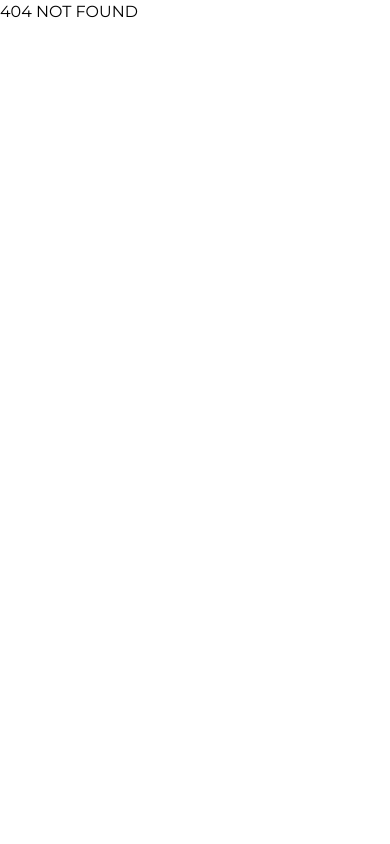
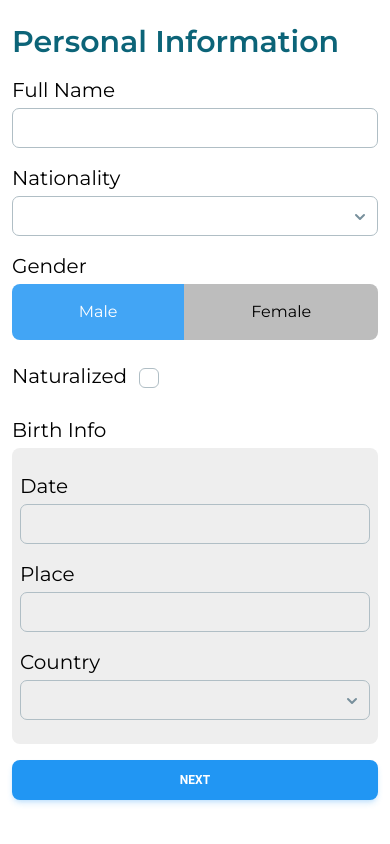
Before and after one commit to Nipun-Milinda/S2Nx_ExploreLanka, a Next.js app in the folder explorelanka/: page /mobile in a window 390 px wide. Before the commit this address had no page. Built offline with nearby package versions, Linux system fonts and the light colour scheme.

Commit message:
initialized mobile ui

```diff
--- /dev/null
+++ b/explorelanka/app/mobile/layout.tsx
@@ -0,0 +1,9 @@
+export default function Layout ({
+    children,
+}: Readonly<{children: React.ReactNode}>) {
+    return (
+        <div>
+            {children}
+        </div>
+    )
+}
--- /dev/null
+++ b/explorelanka/app/mobile/page.tsx
@@ -0,0 +1,65 @@
+"use client";
+
+import React from 'react'
+import MobileTextInput from '@/components/mobileTextInput'
+import MobileSelect from '@/components/mobileSelect'
+import { Checkbox, Button } from "@material-tailwind/react";
+
+const nationalities = [
+  { value: 'lk', label: 'Sri Lankan' },
+  { value: 'us', label: 'American' },
+  { value: 'uk', label: 'British' },
+]
+
+const countries = [
+  { value: 'lk', label: 'Sri Lanka' },
+  { value: 'us', label: 'USA' },
+  { value: 'uk', label: 'UK' },
+]
+
+const page = () => {
+  return (
+    <div className='w-full px-3 my-6'>
+      <p className="text-3xl font-semibold text-oceanBlue">Personal Information</p>
+
+      <MobileTextInput label="Full Name" />
+
+      <MobileSelect label="Nationality" options={nationalities} />
+
+      <div className='w-full my-4'>
+        <p className='text-xl mb-1'>Gender</p>
+        <div className='flex'>
+          <div className='bg-blue-400 text-white rounded-l-lg p-4 text-center grow'>
+            Male
+          </div>
+          <div className='bg-gray-400 rounded-r-lg p-4 text-center grow'>
+            Female
+          </div>
+        </div>
+      </div>
+
+      <div className='w-full my-4 flex items-center'>
+        <p className='text-xl mb-1'>Naturalized</p>
+        <Checkbox />
+      </div>
+
+      <div className='w-full my-4'>
+        <p className='text-xl mb-1'>Birth Info</p>
+        <div className='w-full bg-gray-200 px-2 py-2 rounded-lg'>
+          <MobileTextInput label="Date" />
+          <MobileTextInput label="Place" />
+          <MobileSelect label="Country" options={countries} />
+        </div>
+      </div>
+
+      <div className='w-full my-4'>
+        <Button color="blue" fullWidth>
+          Next
+        </Button>
+      </div>
+
+    </div>
+  )
+}
+
+export default page
--- /dev/null
+++ b/explorelanka/components/mobileSelect.tsx
@@ -0,0 +1,37 @@
+"use client";
+
+import React from 'react';
+import { Select, Option } from "@material-tailwind/react";
+
+interface Option {
+  value: string;
+  label: string;
+}
+
+interface MobileSelectProps {
+  options: Option[],
+  label: string
+}
+
+const MobileSelect: React.FC<MobileSelectProps> = (props) => {
+  // Implement your component logic here
+
+  return (
+    <div className="w-full my-4">
+        <p className='text-xl mb-1'>{props.label}</p>
+        <Select
+          containerProps={{ className:'bg-black/10 rounded-[7px]'}}
+          labelProps={{
+            className: "before:mr-0 after:ml-0",
+          }}
+        >
+          {props.options.map((option, index) => (
+            <Option key={index} value={option.value}>{option.label}</Option>
+          ))}
+
+        </Select>
+    </div>
+  );
+};
+
+export default MobileSelect;
--- /dev/null
+++ b/explorelanka/components/mobileTextInput.tsx
@@ -0,0 +1,26 @@
+"use client";
+
+import React from 'react';
+import { Input } from "@material-tailwind/react";
+
+interface MobileTextInputProps {
+  label: string;
+}
+
+const MobileTextInput: React.FC<MobileTextInputProps> = (props) => {
+  // Implement your component logic here
+
+  return (
+    <div className="w-full my-4">
+        <p className='text-xl mb-1'>{props.label}</p>
+        <Input
+          containerProps={{ className:'bg-black/10 rounded-[7px]'}}
+          labelProps={{
+            className: "before:mr-0 after:ml-0",
+          }}
+          />
+    </div>
+  );
+};
+
+export default MobileTextInput;
--- a/explorelanka/tailwind.config.ts
+++ b/explorelanka/tailwind.config.ts
@@ -1,9 +1,13 @@
 const withMT = require("@material-tailwind/react/utils/withMT");
 
 module.exports = withMT({
-  content: ["./pages/**/*.{js,ts,jsx,tsx}"],
+  content: ["./pages/**/*.{js,ts,jsx,tsx}", "./app/**/*.{js,ts,jsx,tsx}"],
   theme: {
-    extend: {},
+    extend: {
+      colors: {
+        'oceanBlue': '#0C6478',
+      },
+    },
   },
   plugins: [],
 });
```
